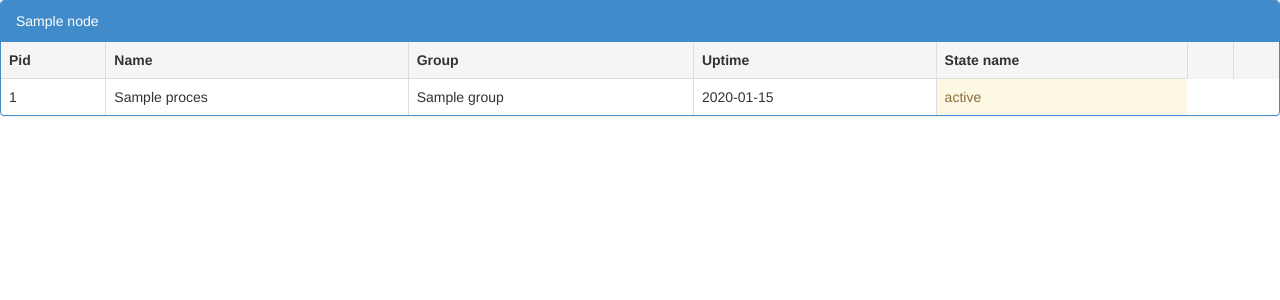
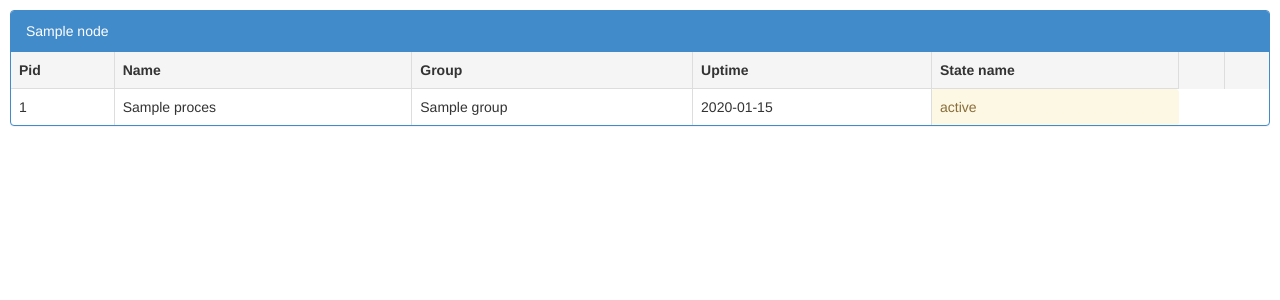
Before and after one commit to gamegos/cesi, a Flask app: template web/templates/show_info.html in a window 1280 px wide. Shown: the top 300 px of the page. Run offline with Flask 2, Linux system fonts and the light colour scheme; the template is opened without the code that fills it: most values are stand-ins (such as "Sample title", 1, 10 or a date in 2020); some libraries are stand-ins or nearby versions.

Commit message:
Add custom css.

```diff
--- /dev/null
+++ b/web/static/custom.css
@@ -0,0 +1,3 @@
+.panel-custom {
+    margin: 10px;
+}
--- a/web/templates/layout.html
+++ b/web/templates/layout.html
@@ -1,6 +1,7 @@
 <!doctype html>
 <title>Supervisor Centralized</title>
 <link rel=stylesheet type=text/css href="{{ url_for('static', filename='bootstrap/css/bootstrap.min.css') }}">
+<link rel=stylesheet type=text/css href="{{ url_for('static', filename='custom.css') }}">
 <script src="{{ url_for('static', filename='jquery-1.11.1.min.js') }}"></script>
 <script type="text/javascript" src="../static/supervisor.js"></script>
 
--- a/web/templates/show_info.html
+++ b/web/templates/show_info.html
@@ -1,7 +1,7 @@
 {% extends "layout.html" %}
 {% block body %}
 <!-- Table -->
-<div class="panel panel-primary">
+<div class="panel panel-primary panel-custom">
 {% for node in node_list %}
 <div class="panel-heading">{{ node.name }}</div>
     <table class="table table-bordered" >
```
Also changed, not shown: web/static/custom.js (renamed from web/static/supervisor.js).
